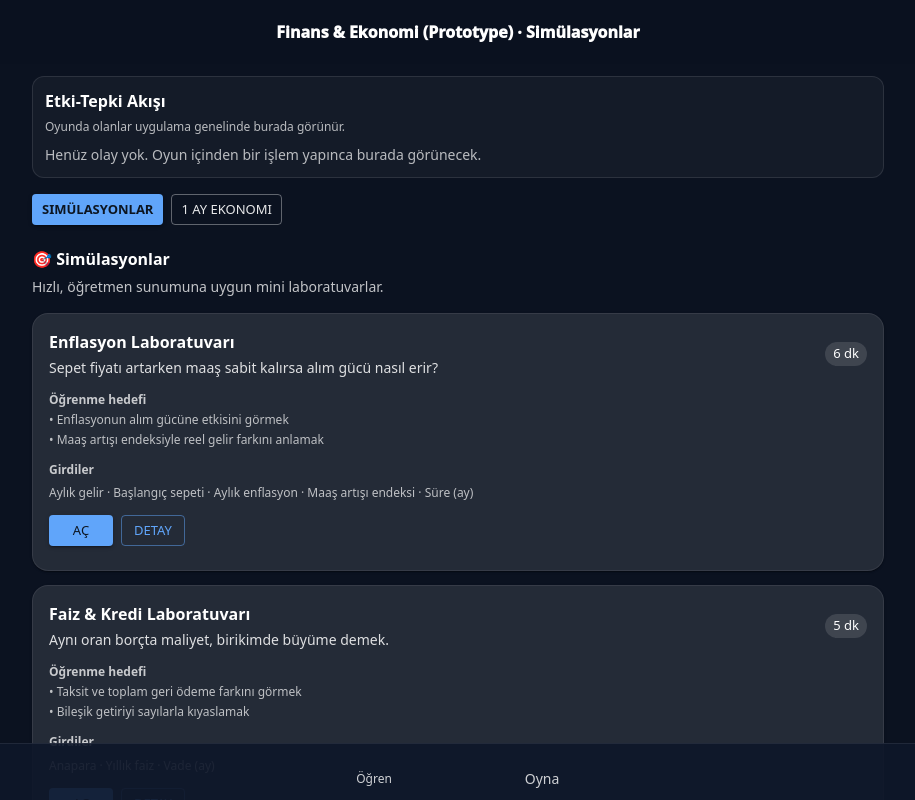
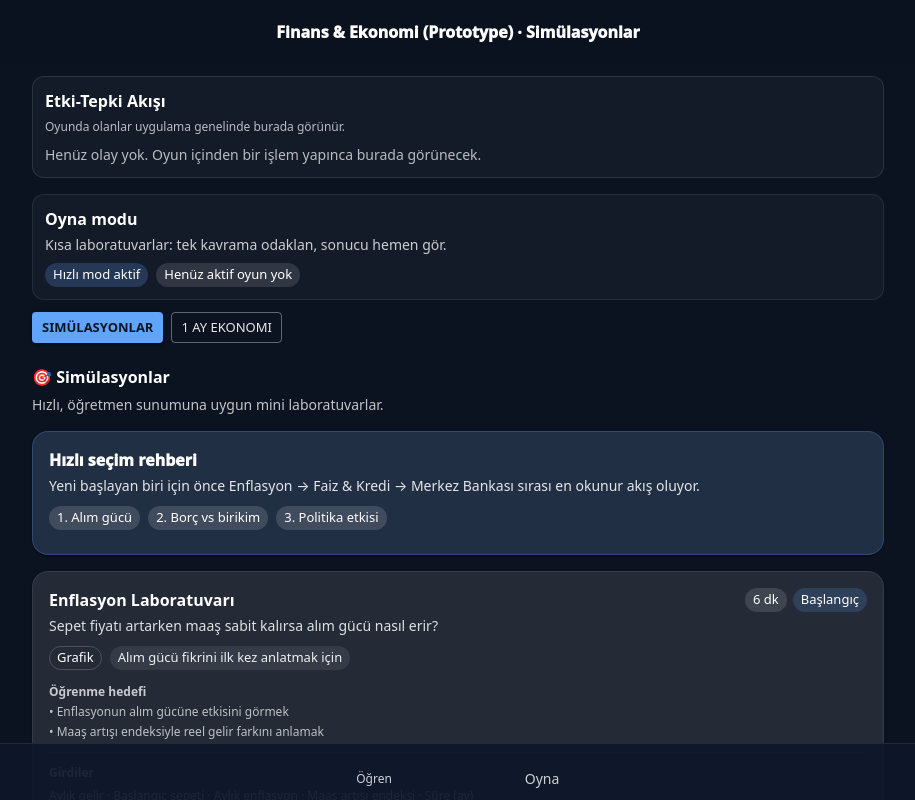
Before and after one commit to ege-kilavuz/economy-lab, a React (Vite) app: page / in a window 1280 px wide. Both pictures are taken after a click on the button "Oyna". Shown: the top 800 px of the page, without its empty margins (182-1097 px from the left). Built offline with nearby package versions, Linux system fonts and the light colour scheme; some icons are missing.

Commit message:
economy-lab: batch 3 improve play navigation

```diff
--- a/src/App.tsx
+++ b/src/App.tsx
@@ -31,6 +31,10 @@ export default function App() {
   const [activeTags, setActiveTags] = React.useState<string[]>([]);
 
   const title = tab === 'learn' ? 'Öğren' : playView === 'sims' ? 'Simülasyonlar' : 'Oyun';
+  const playSubtitle =
+    playView === 'sims'
+      ? 'Kısa laboratuvarlar: tek kavrama odaklan, sonucu hemen gör.'
+      : '30 günlük telefon akışı: bütçe, borç, moral ve yatırım aynı yerde.';
 
   const pushEvent = React.useCallback((msg: string) => {
     setEvents((prev) => [msg, ...prev].slice(0, 12));
@@ -132,6 +136,17 @@ export default function App() {
               <LearnScreen />
             ) : (
               <>
+                <Box sx={{ mb: 1.5, borderRadius: 3, border: '1px solid rgba(255,255,255,0.08)', bgcolor: 'rgba(255,255,255,0.04)', p: 1.5 }}>
+                  <Typography fontWeight={900}>Oyna modu</Typography>
+                  <Typography variant="body2" sx={{ mt: 0.5, opacity: 0.78 }}>
+                    {playSubtitle}
+                  </Typography>
+                  <Stack direction="row" spacing={1} flexWrap="wrap" useFlexGap sx={{ mt: 1 }}>
+                    <Chip size="small" label={playView === 'sims' ? 'Hızlı mod aktif' : 'Uzun mod aktif'} sx={{ bgcolor: 'rgba(96,165,250,0.22)', color: 'white' }} />
+                    <Chip size="small" label={summary ? `Aktif gün: ${summary.day}` : 'Henüz aktif oyun yok'} sx={{ bgcolor: 'rgba(255,255,255,0.12)', color: 'white' }} />
+                  </Stack>
+                </Box>
+
                 <Box sx={{ display: 'flex', gap: 1, mb: 1.5 }}>
                   <Button
                     variant={playView === 'sims' ? 'contained' : 'outlined'}
--- a/src/SimulationsScreen.tsx
+++ b/src/SimulationsScreen.tsx
@@ -1,5 +1,5 @@
 import React from 'react';
-import { Box, Button, Card, CardContent, Chip, Stack, Typography } from '@mui/material';
+import { Box, Button, Card, CardContent, Chip, Divider, Stack, Typography } from '@mui/material';
 import ArrowBackRounded from '@mui/icons-material/ArrowBackRounded';
 
 import { InflationModule } from './modules/inflation';
@@ -15,6 +15,9 @@ type SimMeta = {
   goals: string[];
   inputs: string[];
   minutes: number;
+  level: 'Başlangıç' | 'Orta';
+  format: 'Grafik' | 'Karar deneyi' | 'Hızlı karşılaştırma';
+  bestFor: string;
 };
 
 const SIMS: SimMeta[] = [
@@ -25,6 +28,9 @@ const SIMS: SimMeta[] = [
     goals: ['Enflasyonun alım gücüne etkisini görmek', 'Maaş artışı endeksiyle reel gelir farkını anlamak'],
     inputs: ['Aylık gelir', 'Başlangıç sepeti', 'Aylık enflasyon', 'Maaş artışı endeksi', 'Süre (ay)'],
     minutes: 6,
+    level: 'Başlangıç',
+    format: 'Grafik',
+    bestFor: 'Alım gücü fikrini ilk kez anlatmak için',
   },
   {
     id: 'interest',
@@ -33,6 +39,9 @@ const SIMS: SimMeta[] = [
     goals: ['Taksit ve toplam geri ödeme farkını görmek', 'Bileşik getiriyi sayılarla kıyaslamak'],
     inputs: ['Anapara', 'Yıllık faiz', 'Vade (ay)'],
     minutes: 5,
+    level: 'Başlangıç',
+    format: 'Hızlı karşılaştırma',
+    bestFor: 'Kredi ve birikim tarafını yan yana göstermek için',
   },
   {
     id: 'central',
@@ -41,6 +50,9 @@ const SIMS: SimMeta[] = [
     goals: ['Faiz kararının etkilerini denge olarak görmek', 'Arz/talep şoklarının etkisini ayırt etmek'],
     inputs: ['Politika faizi', 'Arz şoku', 'Talep ısısı'],
     minutes: 6,
+    level: 'Orta',
+    format: 'Karar deneyi',
+    bestFor: 'Sınıfta neden-sonuç tartışması açmak için',
   },
 ];
 
@@ -48,12 +60,20 @@ function SimCard({ sim, onOpen }: { sim: SimMeta; onOpen: () => void }) {
   return (
     <Card sx={{ borderRadius: 4, bgcolor: 'rgba(255,255,255,0.06)', color: 'white', border: '1px solid rgba(255,255,255,0.08)' }}>
       <CardContent>
-        <Stack direction="row" justifyContent="space-between" alignItems="center">
+        <Stack direction="row" justifyContent="space-between" alignItems="flex-start" spacing={1.5}>
           <Box>
             <Typography fontWeight={900}>{sim.title}</Typography>
             <Typography variant="body2" sx={{ opacity: 0.85, mt: 0.5 }}>{sim.short}</Typography>
           </Box>
-          <Chip size="small" label={`${sim.minutes} dk`} sx={{ bgcolor: 'rgba(255,255,255,0.12)', color: 'white' }} />
+          <Stack direction="row" spacing={0.75} flexWrap="wrap" useFlexGap justifyContent="flex-end">
+            <Chip size="small" label={`${sim.minutes} dk`} sx={{ bgcolor: 'rgba(255,255,255,0.12)', color: 'white' }} />
+            <Chip size="small" label={sim.level} sx={{ bgcolor: 'rgba(96,165,250,0.18)', color: 'white' }} />
+          </Stack>
+        </Stack>
+
+        <Stack direction="row" spacing={1} flexWrap="wrap" useFlexGap sx={{ mt: 1.25 }}>
+          <Chip size="small" label={sim.format} variant="outlined" sx={{ color: 'white', borderColor: 'rgba(255,255,255,0.18)' }} />
+          <Chip size="small" label={sim.bestFor} sx={{ bgcolor: 'rgba(255,255,255,0.08)', color: 'rgba(255,255,255,0.92)' }} />
         </Stack>
 
         <Box sx={{ mt: 1.5 }}>
@@ -63,14 +83,16 @@ function SimCard({ sim, onOpen }: { sim: SimMeta; onOpen: () => void }) {
           ))}
         </Box>
 
-        <Box sx={{ mt: 1.25 }}>
+        <Divider sx={{ my: 1.25, borderColor: 'rgba(255,255,255,0.1)' }} />
+
+        <Box>
           <Typography variant="caption" sx={{ opacity: 0.75, fontWeight: 800, display: 'block' }}>Girdiler</Typography>
           <Typography variant="caption" sx={{ opacity: 0.7 }}>{sim.inputs.join(' · ')}</Typography>
         </Box>
 
         <Stack direction="row" spacing={1} sx={{ mt: 1.5 }}>
-          <Button variant="contained" size="small" onClick={onOpen}>Aç</Button>
-          <Button variant="outlined" size="small" onClick={onOpen}>Detay</Button>
+          <Button variant="contained" size="small" onClick={onOpen}>Simülasyonu aç</Button>
+          <Button variant="outlined" size="small" onClick={onOpen}>İçeriğe git</Button>
         </Stack>
       </CardContent>
     </Card>
@@ -106,6 +128,20 @@ export function SimulationsScreen() {
         Hızlı, öğretmen sunumuna uygun mini laboratuvarlar.
       </Typography>
 
+      <Card sx={{ mt: 2, borderRadius: 4, bgcolor: 'rgba(96,165,250,0.12)', color: 'white', border: '1px solid rgba(96,165,250,0.24)' }}>
+        <CardContent>
+          <Typography fontWeight={950}>Hızlı seçim rehberi</Typography>
+          <Typography variant="body2" sx={{ mt: 0.5, opacity: 0.88 }}>
+            Yeni başlayan biri için önce Enflasyon → Faiz & Kredi → Merkez Bankası sırası en okunur akış oluyor.
+          </Typography>
+          <Stack direction="row" spacing={1} flexWrap="wrap" useFlexGap sx={{ mt: 1.25 }}>
+            <Chip size="small" label="1. Alım gücü" sx={{ bgcolor: 'rgba(255,255,255,0.14)', color: 'white' }} />
+            <Chip size="small" label="2. Borç vs birikim" sx={{ bgcolor: 'rgba(255,255,255,0.14)', color: 'white' }} />
+            <Chip size="small" label="3. Politika etkisi" sx={{ bgcolor: 'rgba(255,255,255,0.14)', color: 'white' }} />
+          </Stack>
+        </CardContent>
+      </Card>
+
       <Stack spacing={1.75} sx={{ mt: 2 }}>
         {SIMS.map((sim) => (
           <SimCard key={sim.id} sim={sim} onOpen={() => setSelected(sim.id)} />
```
